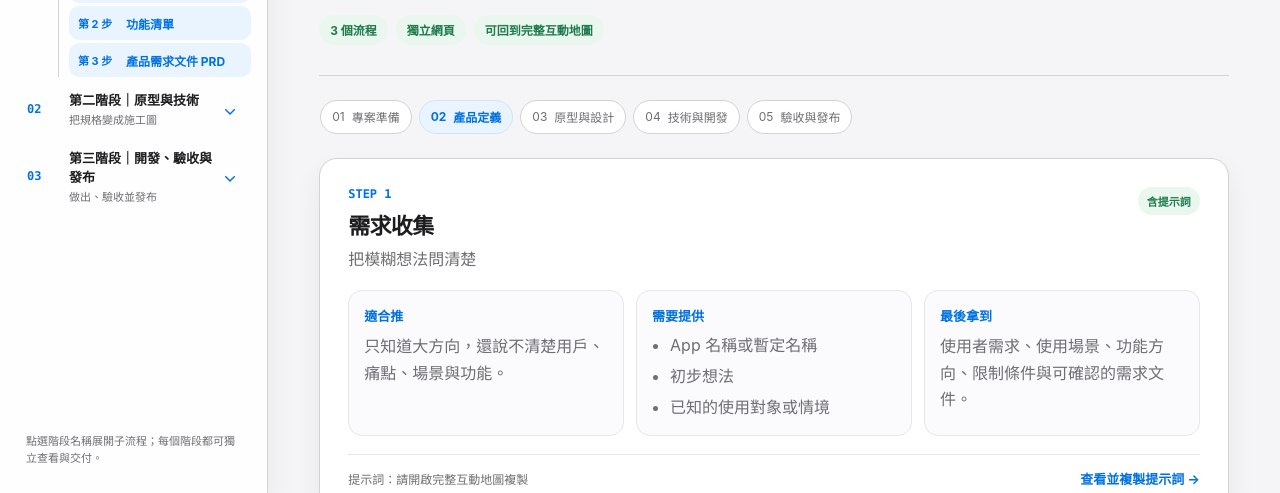
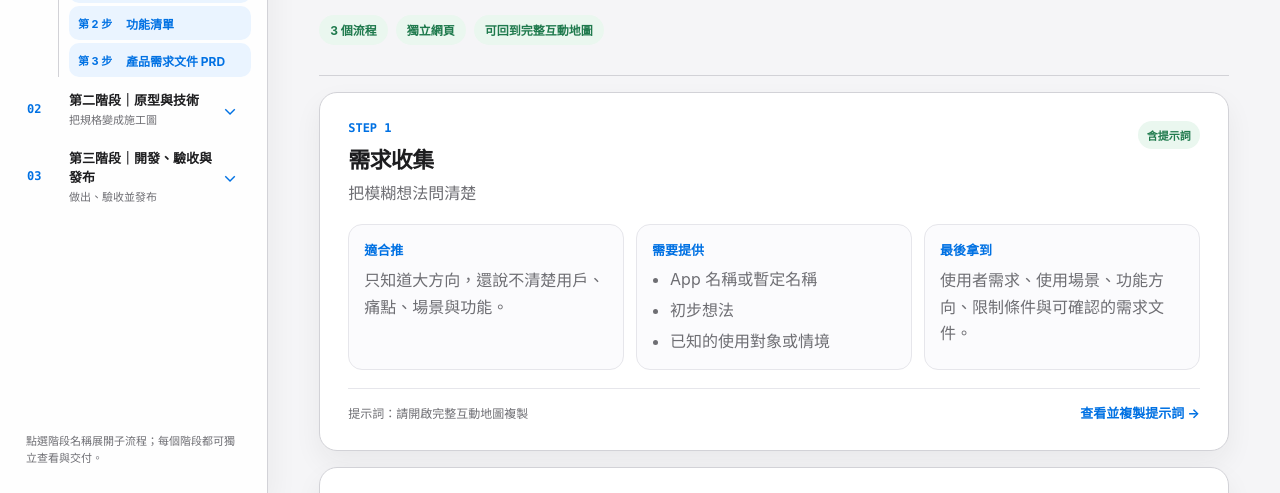
Before and after one commit to kagenhsu/0-based-ai-development-map, a plain HTML site: page step-2-product-definition.html in a window 1280 px wide. Shown: the part 297-790 px from the top of the page. Drawn offline with Linux system fonts and the light colour scheme.

Commit message:
Remove duplicate workflow labels

```diff
--- a/site-app.js
+++ b/site-app.js
@@ -46,7 +46,7 @@
       <div class="header-actions"><a class="header-link" href="${data.fullMapUrl}">開啟完整互動地圖</a></div>
     </header>`;
 
-  const tenStageFlow = () => `<figure class="flowchart-figure"><div class="flowchart-viewport"><img class="flowchart-image" src="assets/ai-development-flow.png" alt="0 基礎 AI 開發地圖：分成三個階段，從專案準備、需求收集、功能清單與產品需求文件，進入產品原型、UI 設計、技術文件與開發計畫，再完成產品開發、驗收、發布與使用。" /></div><figcaption class="flowchart-caption">流程圖先看階段，再看細節；需要操作時，可從下方或側邊欄進入對應頁面。</figcaption><nav class="flowchart-shortcuts" aria-label="流程階段快速導覽">${data.sections.map((section) => `<a href="${section.page}">${escapeHtml(section.number)} ${escapeHtml(section.label)} →</a>`).join("")}</nav></figure>`;
+  const tenStageFlow = () => `<figure class="flowchart-figure"><div class="flowchart-viewport"><img class="flowchart-image" src="assets/ai-development-flow.png" alt="0 基礎 AI 開發地圖：分成三個階段，從專案準備、需求收集、功能清單與產品需求文件，進入產品原型、UI 設計、技術文件與開發計畫，再完成產品開發、驗收、發布與使用。" /></div></figure>`;
 
   const processCard = (item) => `
     <article class="process-card" id="step-${escapeHtml(item.step)}">
@@ -75,7 +75,7 @@
 
   const sectionPage = () => {
     const items = data.items.filter((item) => item.section === currentId);
-    return `<div class="content"><section class="section-hero"><p class="eyebrow">第 ${currentSection.number} 步驟</p><h1>${escapeHtml(currentSection.label)}</h1><p>${escapeHtml(currentSection.short)}。本頁集中呈現此階段的流程、輸入資料與交付結果。</p><div class="section-meta"><span class="meta-pill">${items.length} 個流程</span><span class="meta-pill">獨立網頁</span><span class="meta-pill">可回到完整互動地圖</span></div></section><nav class="section-progress" aria-label="五大階段導覽">${data.sections.map((section) => `<a class="progress-link" href="${section.page}" aria-current="${section.id === currentId ? "page" : "false"}"><span>${section.number}</span>${escapeHtml(section.label)}</a>`).join("")}</nav><section class="process-list" aria-label="${escapeHtml(currentSection.label)}流程">${items.map(processCard).join("")}</section><div class="notice">本階段完成後，再由頁首或側邊欄進入下一階段。需要原文提示詞時，請開啟完整互動地圖。</div></div>`;
+    return `<div class="content"><section class="section-hero"><p class="eyebrow">第 ${currentSection.number} 步驟</p><h1>${escapeHtml(currentSection.label)}</h1><p>${escapeHtml(currentSection.short)}。本頁集中呈現此階段的流程、輸入資料與交付結果。</p><div class="section-meta"><span class="meta-pill">${items.length} 個流程</span><span class="meta-pill">獨立網頁</span><span class="meta-pill">可回到完整互動地圖</span></div></section><section class="process-list" aria-label="${escapeHtml(currentSection.label)}流程">${items.map(processCard).join("")}</section><div class="notice">本階段完成後，再由頁首或側邊欄進入下一階段。需要原文提示詞時，請開啟完整互動地圖。</div></div>`;
   };
 
   root.innerHTML = `<div class="site-shell">${sidebar()}<div class="site-main">${header()}<main>${currentId === "overview" ? overview() : sectionPage()}</main></div></div>`;
--- a/site-styles.css
+++ b/site-styles.css
@@ -96,10 +96,6 @@ button, a { -webkit-tap-highlight-color: transparent; }
 .flowchart-figure { display: grid; gap: 12px; margin: 0; }
 .flowchart-viewport { overflow-x: auto; border-radius: 12px; background: var(--site-surface-soft); }
 .flowchart-image { display: block; width: 100%; height: auto; }
-.flowchart-caption { color: var(--site-muted); font-size: 13px; line-height: 1.6; }
-.flowchart-shortcuts { display: flex; flex-wrap: wrap; gap: 8px; }
-.flowchart-shortcuts a { display: inline-flex; min-height: 34px; align-items: center; padding: 0 11px; border: 1px solid var(--site-line); border-radius: 999px; color: var(--site-blue); background: var(--site-surface-soft); font-size: 12px; font-weight: 700; }
-.flowchart-shortcuts a:hover { border-color: var(--site-blue); background: var(--site-blue-soft); }
 
 .section-grid { display: grid; grid-template-columns: repeat(2, minmax(0, 1fr)); gap: 16px; margin-top: 38px; }
 .section-card { display: grid; gap: 12px; min-height: 190px; padding: 22px; border: 1px solid var(--site-line); border-radius: var(--site-radius); background: var(--site-surface); box-shadow: var(--site-shadow); }
@@ -116,9 +112,6 @@ button, a { -webkit-tap-highlight-color: transparent; }
 .section-hero p { max-width: 680px; margin: 0; color: var(--site-muted); font-size: 17px; line-height: 1.7; }
 .section-meta { display: flex; flex-wrap: wrap; gap: 8px; margin-top: 6px; }
 .meta-pill { display: inline-flex; min-height: 30px; align-items: center; padding: 0 11px; border-radius: 999px; color: var(--site-green); background: #eaf7ef; font-size: 12px; font-weight: 700; }
-.section-progress { display: flex; gap: 7px; overflow-x: auto; padding: 24px 1px 8px; }
-.progress-link { display: inline-flex; flex: 0 0 auto; min-height: 34px; align-items: center; gap: 7px; padding: 0 11px; border: 1px solid var(--site-line); border-radius: 999px; color: var(--site-muted); background: var(--site-surface); font-size: 12px; }
-.progress-link[aria-current="page"] { border-color: #cfe4fb; color: var(--site-blue); background: var(--site-blue-soft); font-weight: 700; }
 .process-list { display: grid; gap: 16px; margin-top: 16px; }
 .process-card { display: grid; gap: 18px; padding: clamp(18px, 3vw, 28px); border: 1px solid var(--site-line); border-radius: var(--site-radius); background: var(--site-surface); box-shadow: var(--site-shadow); }
 .process-card-head { display: flex; align-items: start; justify-content: space-between; gap: 14px; }
```
